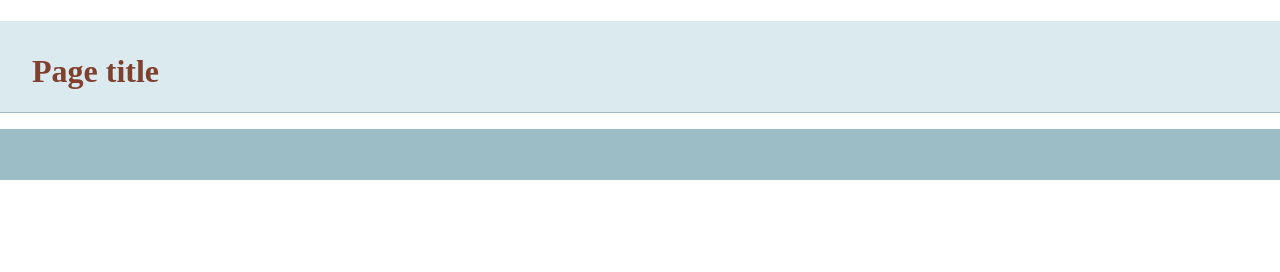
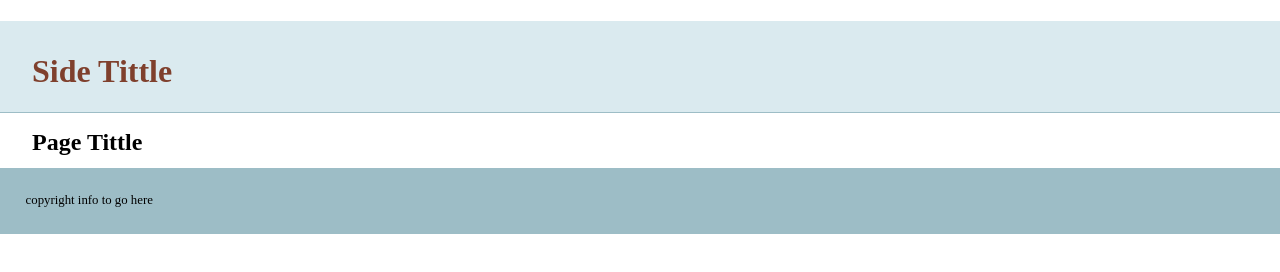
Before and after one commit to apple289/git-basics, a plain HTML site: page index.html in a window 1280 px wide. Drawn offline with nearby package versions, Linux system fonts and the light colour scheme.

Commit message:
add more info

```diff
--- a/index.html
+++ b/index.html
@@ -14,13 +14,14 @@
     </head>
     <body>
     <header>
-	<h1>Page title</h1>
+	<h1>Side Tittle</h1>
     </header>
     <nav id="pageNav">
     </nav>
     <main>
+      <h2>Page Tittle</h2>
     </main>
-    <footer>
+    <footer>copyright info to go here
     </footer>
         <script>
 //use the modernizr load to load up external scripts. This will load the scripts asynchronously, but the order listed matters. Although it will load all scripts in parallel, it will execute them in the order listed
```
